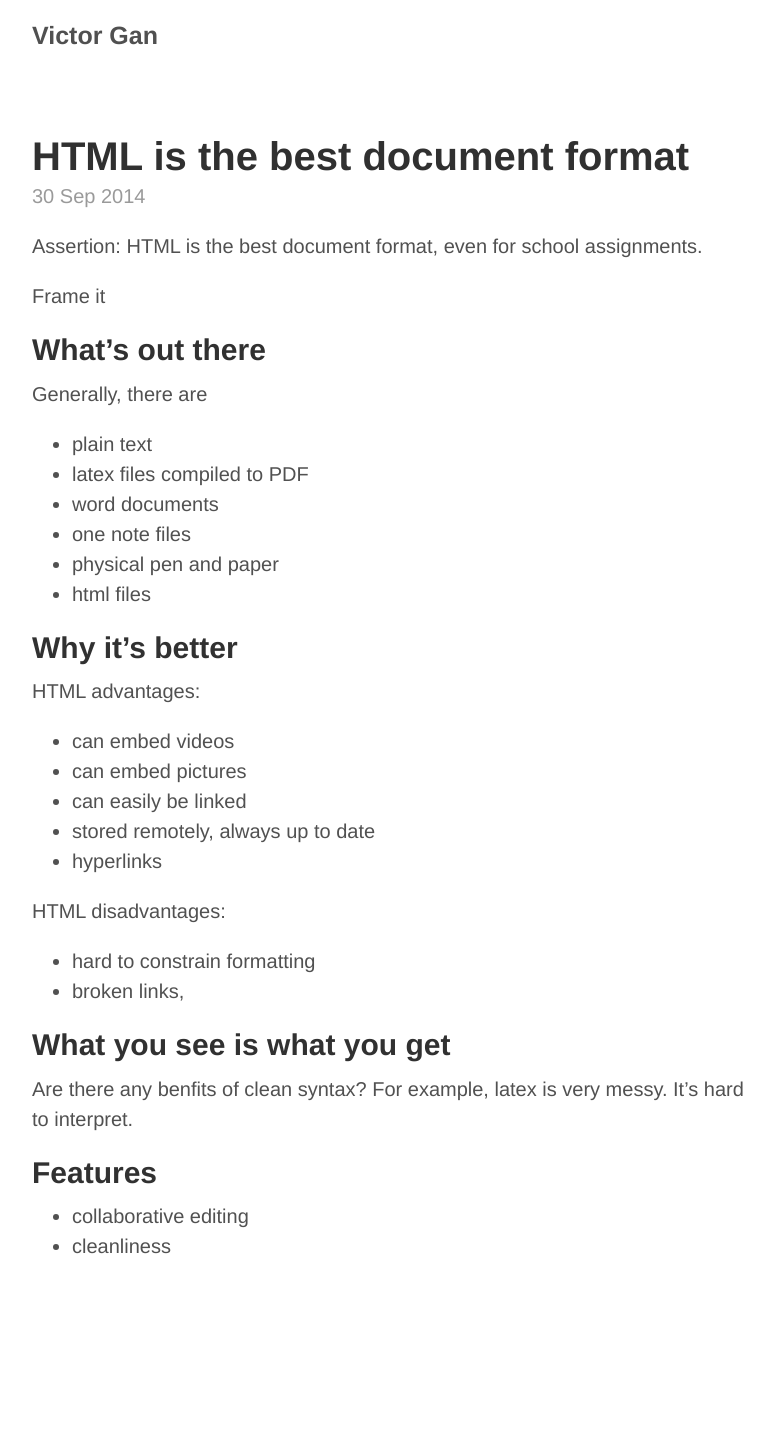
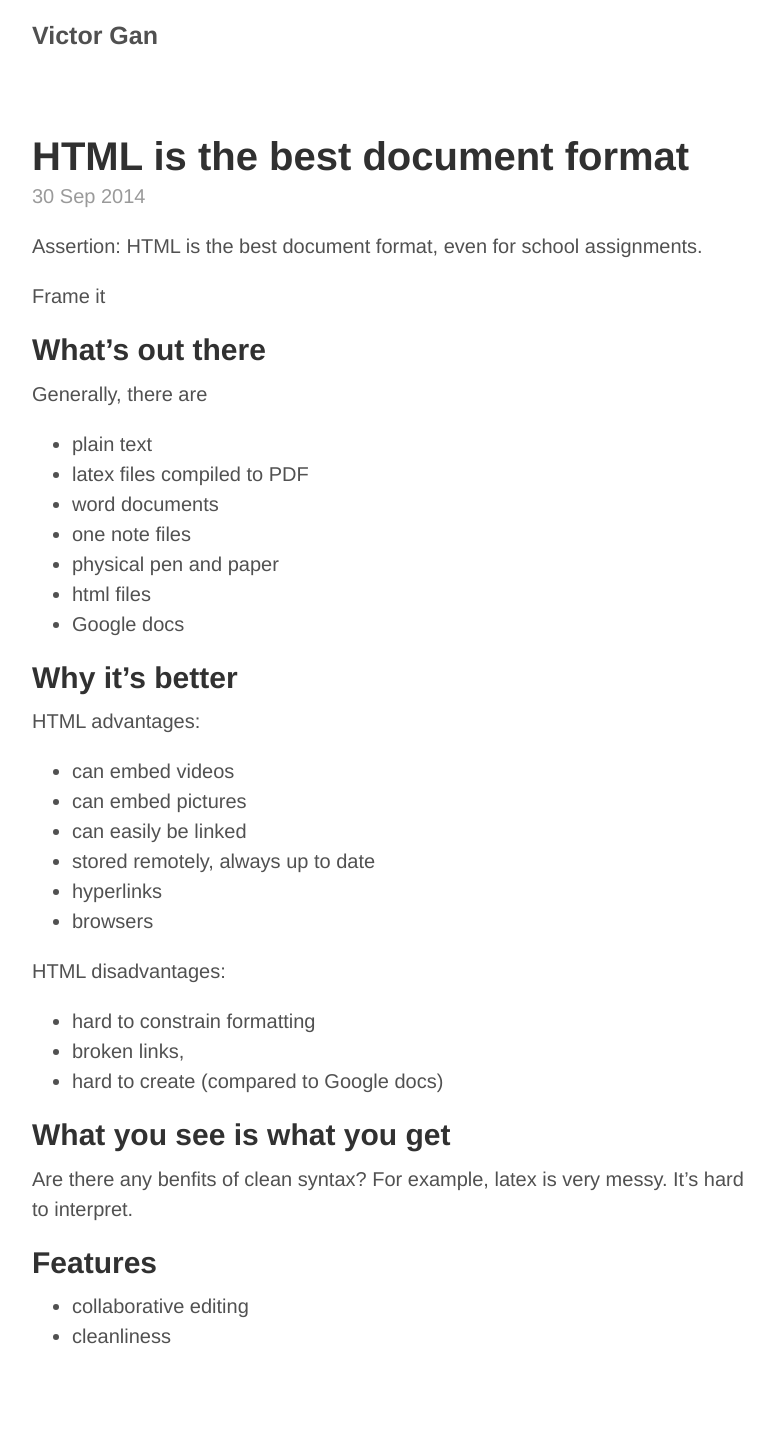
Before and after one commit to victorgan/victorgan.github.io, a Jekyll site: the page built from _posts/2014-09-30-html-is-the-best-document-format.md, in a window 1280 px wide. Shown: the whole page, without its empty margins (248-1022 px from the left). Built offline with Jekyll 4.4.1, drawn with Linux system fonts in a browser that asks for light colours; comment, search, counter and statistics services are not loaded; before the commit the page ends 1341 px from its top, so only the background shows below that.

Commit message:
article update

```diff
--- a/_posts/2014-09-30-html-is-the-best-document-format.md
+++ b/_posts/2014-09-30-html-is-the-best-document-format.md
@@ -17,6 +17,7 @@ Generally, there are
 - one note files
 - physical pen and paper
 - html files
+- Google docs
 
 ## Why it's better
 
@@ -27,11 +28,13 @@ HTML advantages:
 - can easily be linked
 - stored remotely, always up to date
 - hyperlinks
+- browsers
 
 HTML disadvantages:
 
 - hard to constrain formatting
 - broken links,
+- hard to create (compared to Google docs)
 
 ## What you see is what you get
 
```
